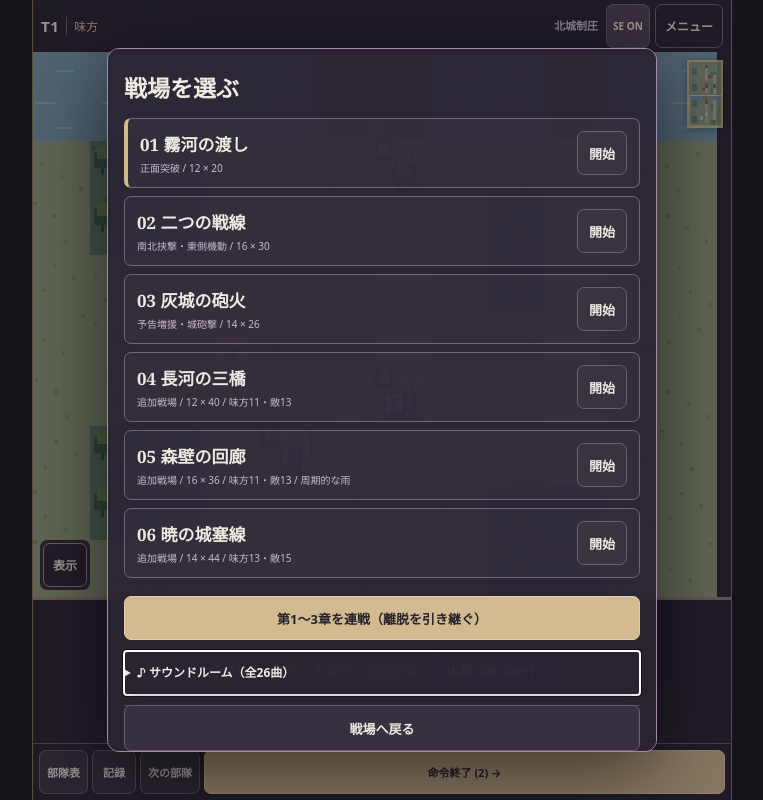
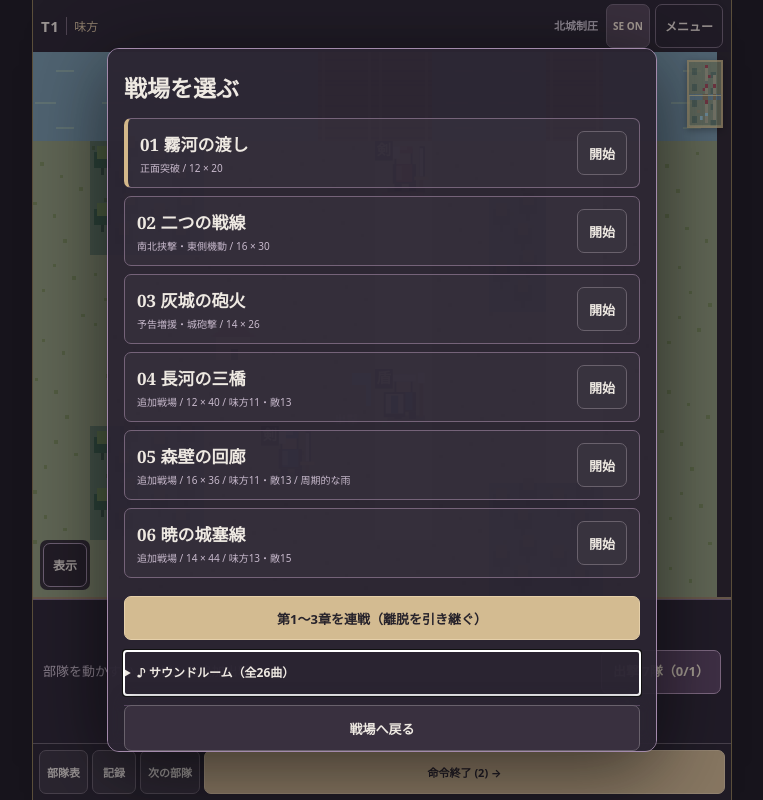
Before and after one commit to hane-san/SRPG, a website: page index.html in a window 1280 px wide. Shown: the whole page, without its empty margins (258-1021 px from the left). Drawn offline with Linux system fonts and the light colour scheme.

Commit message:
Make castle sortie button clickable within fixed command dock

```diff
--- a/style.css
+++ b/style.css
@@ -142,6 +142,10 @@ dialog{background:#f5f0e2ed}dialog::backdrop{background:#071b2359;backdrop-filte
 #commandDock #orders .command-row button{font-size:14px;padding:5px 3px;min-height:44px;min-width:44px;line-height:1.2}
 #commandDock #orders .command-row .attack{background:#306a9b;border-color:#8dbede}
 #commandDock #orders.idle{display:flex;align-items:center;justify-content:center;font-size:13px;line-height:1.6;color:#c8e0eb;text-align:center}
+/* The former floating idle overlay disabled pointer events; the fixed dock contains a real sortie button. */
+#commandDock #orders.idle{pointer-events:auto;gap:12px;justify-content:space-between}
+#commandDock #orders.idle button{pointer-events:auto;min-height:44px;min-width:100px;flex-shrink:0;color:#fff5de;background:#5b4562;border-color:#c1a2c4}
+
 #commandDock #orders.result{display:block}
 #commandDock #orders.result .action-row{margin-top:10px}
 
```
